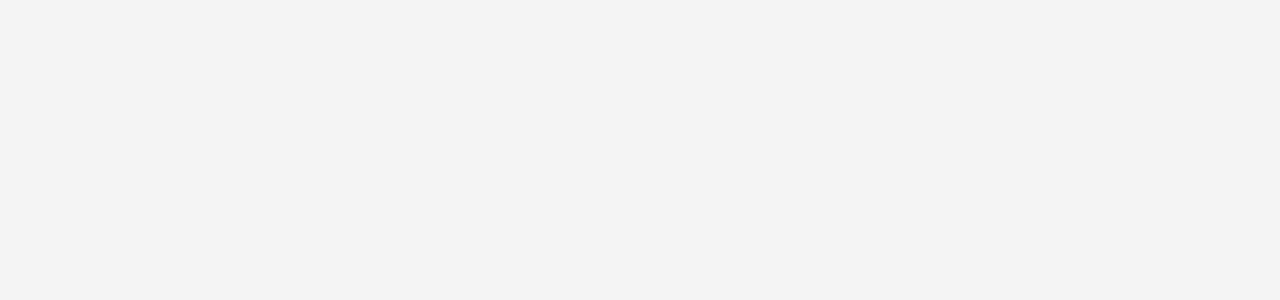
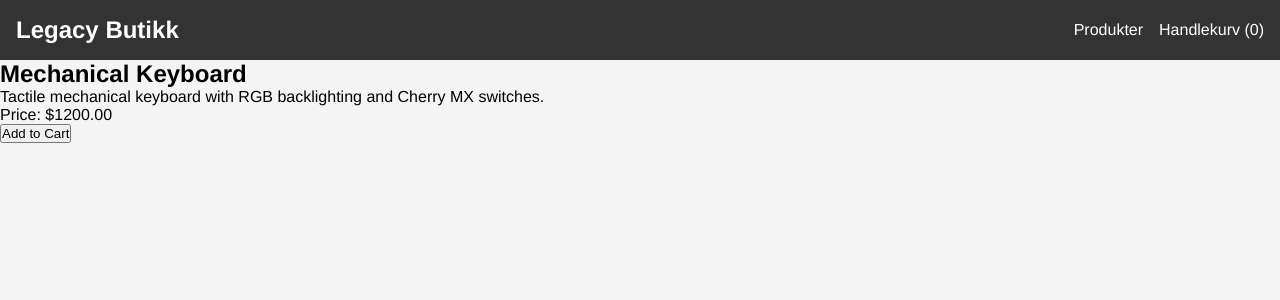
Before and after one commit to bruteforce774/vue-sandbox, a Vue app: page /product/1 in a window 1280 px wide. Before the commit this address had no page. Shown: the top 300 px of the page. Built offline with nearby package versions, Linux system fonts and the light colour scheme; the HTML template or start-up script is replaced by a standard one.

Commit message:
make ProductDetail work

```diff
--- a/src/components/ProductDetail.vue
+++ b/src/components/ProductDetail.vue
@@ -4,9 +4,22 @@ import type { Product } from '../types.ts'
 const props = defineProps<{
   product: Product | undefined
 }>()
+
+const emit = defineEmits<{
+    'add-to-cart': [productId: number]
+}>()
 </script>
 
 <template>
+    <div v-if="product">
+        <h2>{{ product.name }}</h2>
+        <p>{{ product.description }}</p>
+        <p>Price: ${{ product.price.toFixed(2) }}</p>
+        <button @click="$emit('add-to-cart', product.id)">Add to Cart</button>
+    </div>
+    <div v-else>
+        <p>Product not found.</p>
+    </div>
 </template>
 
 <style scoped>
--- a/src/router/index.ts
+++ b/src/router/index.ts
@@ -1,5 +1,6 @@
 import { createRouter, createWebHistory } from "vue-router";
 import ShopView from "../views/ShopView.vue";
+import ProductDetail from "../components/ProductDetail.vue";
 
 const router = createRouter({
   history: createWebHistory(),
@@ -14,11 +15,11 @@ const router = createRouter({
       name: "cart",
       component: ShopView,
     },
-    // {
-    //     path: "/product/:id",
-    //     name: "product-detail",
-    //     component: ProductDetail
-    // }
+    {
+        path: "/product/:id",
+        name: "product-detail",
+        component: ShopView
+    }
   ],
 });
 
```
